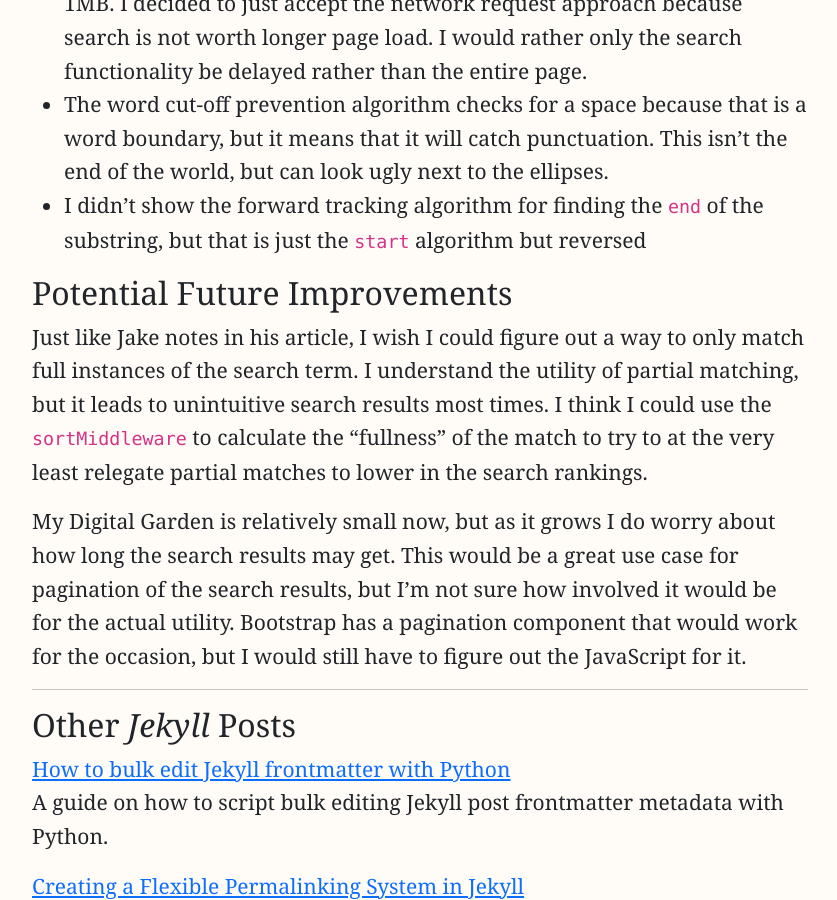
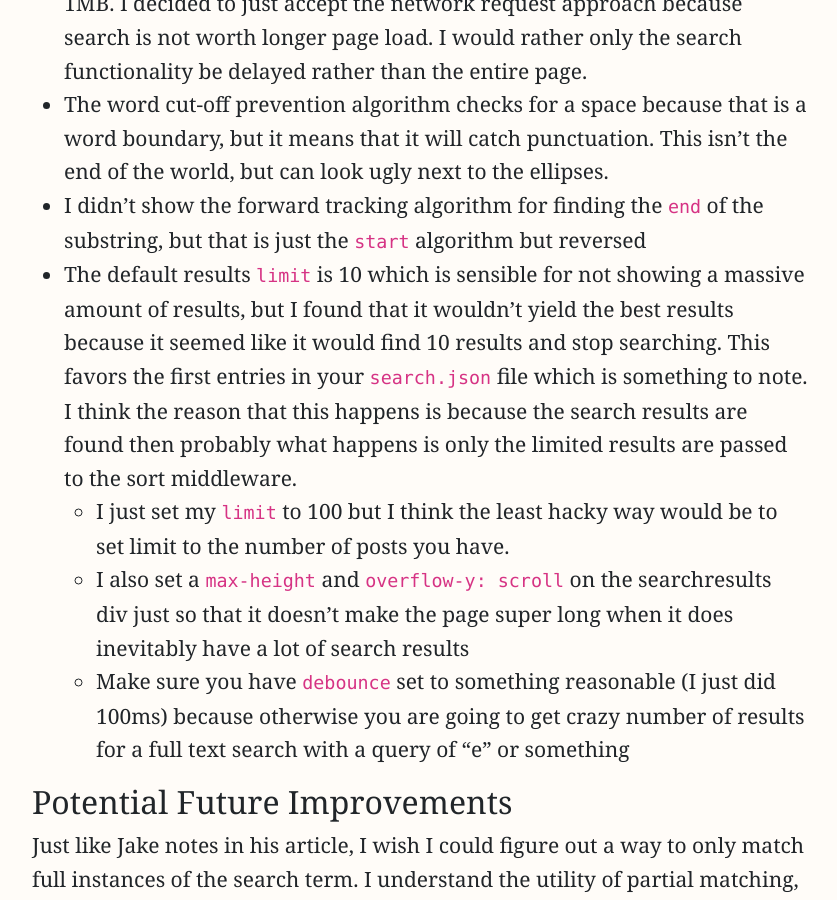
Before and after one commit to reeshuffled/reeshuffled.github.io, a Jekyll site: the page built from _posts/2024-04-12-Search-with-SimpleJekyllSearch.md, in a window 1280 px wide and 900 px high, scrolled down 2563 px. Shown: the whole window, without its empty margins (220-1057 px from the left). Built offline with Jekyll 4.4.1, drawn with Linux system fonts in a browser that asks for light colours; comment, search, counter and statistics services are not loaded; some of the changed text lies outside the part shown.

Commit message:
fix search

```diff
--- a/_posts/2024-04-12-Search-with-SimpleJekyllSearch.md
+++ b/_posts/2024-04-12-Search-with-SimpleJekyllSearch.md
@@ -62,9 +62,15 @@ A few notes about my implementation:
 * I wanted to inline the JSON that SimpleJekyllSearch uses to search, but it made the document pretty heavy because of full text of articles was > 1MB. I decided to just accept the network request approach because search is not worth longer page load. I would rather only the search functionality be delayed rather than the entire page.
 * The word cut-off prevention algorithm checks for a space because that is a word boundary, but it means that it will catch punctuation. This isn't the end of the world, but can look ugly next to the ellipses.
 * I didn't show the forward tracking algorithm for finding the `end` of the substring, but that is just the `start` algorithm but reversed
+* The default results `limit` is 10 which is sensible for not showing a massive amount of results, but I found that it wouldn't yield the best results because it seemed like it would find 10 results and stop searching. This favors the first entries in your `search.json` file which is something to note. I think the reason that this happens is because the search results are found then probably what happens is only the limited results are passed to the sort middleware.
+    * I just set my `limit` to 100 but I think the least hacky way would be to set limit to the number of posts you have.
+    * I also set a `max-height` and `overflow-y: scroll` on the searchresults div just so that it doesn't make the page super long when it does inevitably have a lot of search results
+    * Make sure you have `debounce` set to something reasonable (I just did 100ms) because otherwise you are going to get crazy number of results for a full text search with a query of "e" or something
 
 ## Potential Future Improvements
 
 Just like Jake notes in his article, I wish I could figure out a way to only match full instances of the search term. I understand the utility of partial matching, but it leads to unintuitive search results most times. I think I could use the `sortMiddleware` to calculate the "fullness" of the match to try to at the very least relegate partial matches to lower in the search rankings.
 
 My Digital Garden is relatively small now, but as it grows I do worry about how long the search results may get. This would be a great use case for pagination of the search results, but I'm not sure how involved it would be for the actual utility. Bootstrap has a pagination component that would work for the occasion, but I would still have to figure out the JavaScript for it.
+
+I may try to create a new search engine eventually because of my problems with search seemingly stopping prematurely, but for now it works well enough for me.
```
Also changed, not shown: garden.html (+17 -11 lines).
